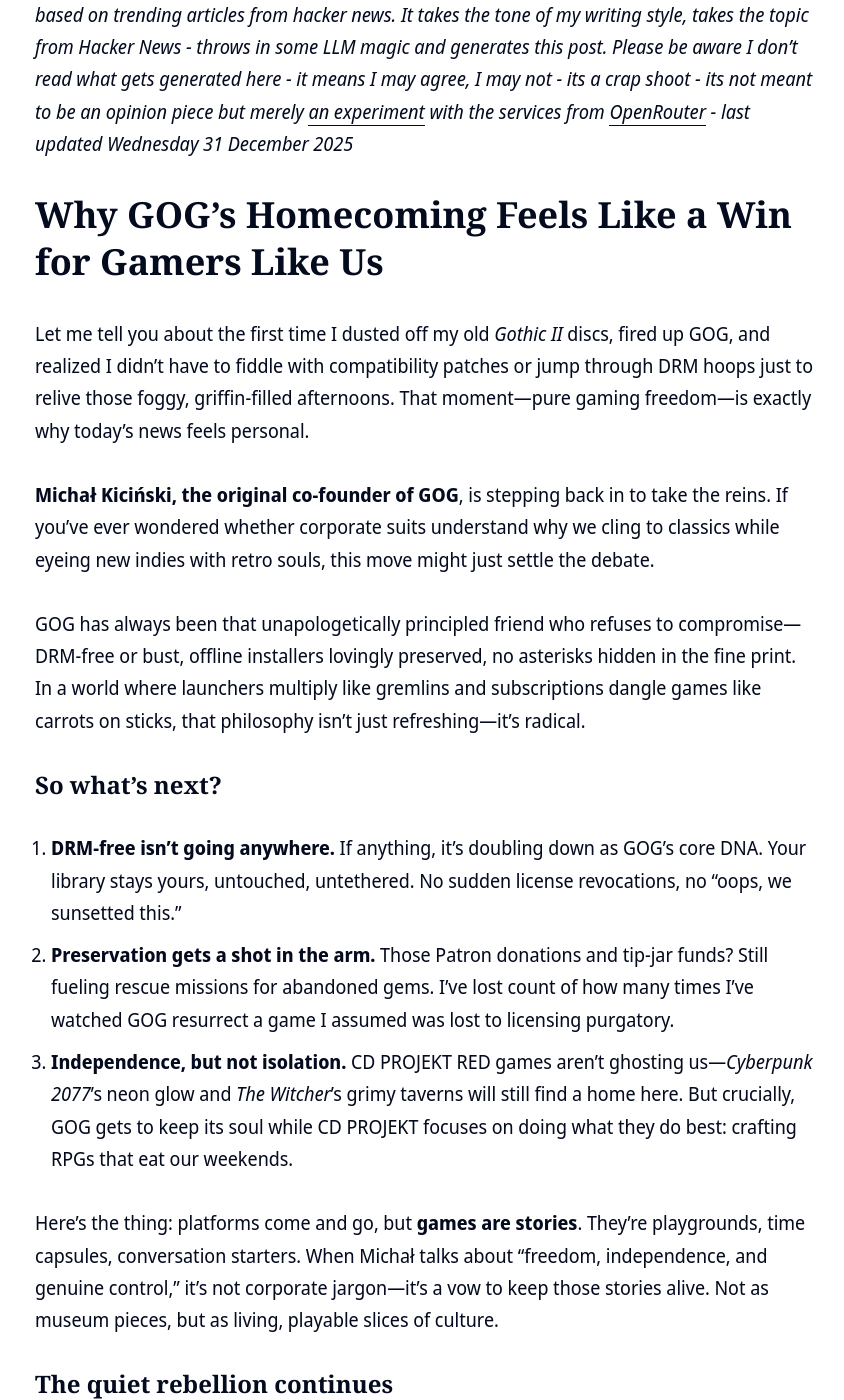
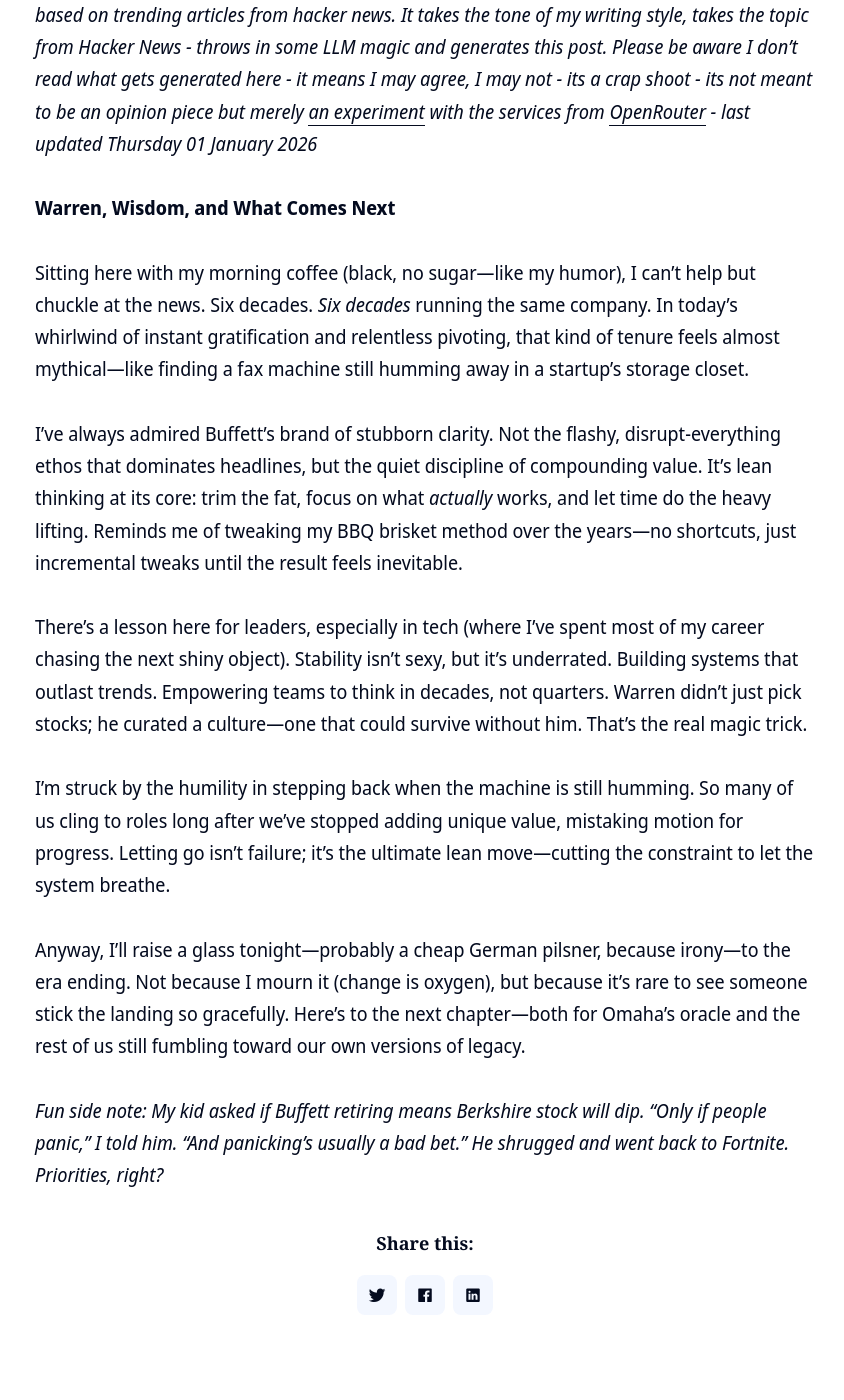
Before and after one commit to clintjb/clintjb.github.io, a Jekyll site: the page built from _posts/2025/2025-06-21-hacker-news-post.md, in a window 1280 px wide and 1400 px high, scrolled down 941 px. Shown: the whole window, without its empty margins (215-1059 px from the left). Built offline with Jekyll 4.4.1, drawn with Linux system fonts in a browser that asks for light colours; nearby versions of some CDN libraries; some of the changed text lies outside the part shown.

Commit message:
Updated Weekly Post

```diff
--- a/_posts/2025/2025-06-21-hacker-news-post.md
+++ b/_posts/2025/2025-06-21-hacker-news-post.md
@@ -11,29 +11,18 @@ image: '/images/posts/2025/weekly.jpg'
 ---
 ![](/images/posts/2025/weekly.jpg)
 
-_⚠️ **THIS POST IS GENERATED WITH LLMs**: This post is newly generated a few times a week based on trending articles from hacker news. It takes the tone of my writing style, takes the topic from Hacker News - throws in some LLM magic and generates this post. Please be aware I don't read what gets generated here - it means I may agree, I may not - its a crap shoot - its not meant to be an opinion piece but merely [an experiment](https://github.com/clintjb/Weekly-Post) with the services from [OpenRouter](https://openrouter.ai) - last updated Wednesday 31 December 2025_
+_⚠️ **THIS POST IS GENERATED WITH LLMs**: This post is newly generated a few times a week based on trending articles from hacker news. It takes the tone of my writing style, takes the topic from Hacker News - throws in some LLM magic and generates this post. Please be aware I don't read what gets generated here - it means I may agree, I may not - its a crap shoot - its not meant to be an opinion piece but merely [an experiment](https://github.com/clintjb/Weekly-Post) with the services from [OpenRouter](https://openrouter.ai) - last updated Thursday 01 January 2026_
 
+**Warren, Wisdom, and What Comes Next**
 
-# Why GOG’s Homecoming Feels Like a Win for Gamers Like Us
+Sitting here with my morning coffee (black, no sugar—like my humor), I can't help but chuckle at the news. Six decades. *Six decades* running the same company. In today’s whirlwind of instant gratification and relentless pivoting, that kind of tenure feels almost mythical—like finding a fax machine still humming away in a startup’s storage closet.
 
-Let me tell you about the first time I dusted off my old *Gothic II* discs, fired up GOG, and realized I didn’t have to fiddle with compatibility patches or jump through DRM hoops just to relive those foggy, griffin-filled afternoons. That moment—pure gaming freedom—is exactly why today’s news feels personal.
+I’ve always admired Buffett’s brand of stubborn clarity. Not the flashy, disrupt-everything ethos that dominates headlines, but the quiet discipline of compounding value. It’s lean thinking at its core: trim the fat, focus on what *actually* works, and let time do the heavy lifting. Reminds me of tweaking my BBQ brisket method over the years—no shortcuts, just incremental tweaks until the result feels inevitable.
 
-**Michał Kiciński, the original co-founder of GOG**, is stepping back in to take the reins. If you’ve ever wondered whether corporate suits understand why we cling to classics while eyeing new indies with retro souls, this move might just settle the debate.
+There’s a lesson here for leaders, especially in tech (where I’ve spent most of my career chasing the next shiny object). Stability isn’t sexy, but it’s underrated. Building systems that outlast trends. Empowering teams to think in decades, not quarters. Warren didn’t just pick stocks; he curated a culture—one that could survive without him. That’s the real magic trick.
 
-GOG has always been that unapologetically principled friend who refuses to compromise—DRM-free or bust, offline installers lovingly preserved, no asterisks hidden in the fine print. In a world where launchers multiply like gremlins and subscriptions dangle games like carrots on sticks, that philosophy isn’t just refreshing—it’s radical.
+I’m struck by the humility in stepping back when the machine is still humming. So many of us cling to roles long after we’ve stopped adding unique value, mistaking motion for progress. Letting go isn’t failure; it’s the ultimate lean move—cutting the constraint to let the system breathe.
 
-### So what’s next?
+Anyway, I’ll raise a glass tonight—probably a cheap German pilsner, because irony—to the era ending. Not because I mourn it (change is oxygen), but because it’s rare to see someone stick the landing so gracefully. Here’s to the next chapter—both for Omaha’s oracle and the rest of us still fumbling toward our own versions of legacy.
 
-1. **DRM-free isn’t going anywhere.** If anything, it’s doubling down as GOG’s core DNA. Your library stays yours, untouched, untethered. No sudden license revocations, no “oops, we sunsetted this.”
-2. **Preservation gets a shot in the arm.** Those Patron donations and tip-jar funds? Still fueling rescue missions for abandoned gems. I’ve lost count of how many times I’ve watched GOG resurrect a game I assumed was lost to licensing purgatory.
-3. **Independence, but not isolation.** CD PROJEKT RED games aren’t ghosting us—*Cyberpunk 2077*’s neon glow and *The Witcher*’s grimy taverns will still find a home here. But crucially, GOG gets to keep its soul while CD PROJEKT focuses on doing what they do best: crafting RPGs that eat our weekends.
-
-Here’s the thing: platforms come and go, but **games are stories**. They’re playgrounds, time capsules, conversation starters. When Michał talks about “freedom, independence, and genuine control,” it’s not corporate jargon—it’s a vow to keep those stories alive. Not as museum pieces, but as living, playable slices of culture.
-
-### The quiet rebellion continues
-
-GOG’s mission—*Make Games Live Forever*—isn’t glamorous. Restoring compatibility layers, untangling rights, rebuilding lost builds? It’s digital archaeology with none of the Indiana Jones fanfare. But every time I boot up a 20-year-old game without a 20-step troubleshooting guide, I’m reminded why it matters.
-
-So here’s to Michał, the team, and everyone who’s ever clicked “install” on a GOG classic. This isn’t just a business move; it’s a homecoming for a vision that’s always felt *ours*. Now, if you’ll excuse me, I’ve got a date with *Arcanum*—no clients, no logins, just pure, unfiltered nostalgia.
-
-**What’s the first classic you’d resurrect given the chance?** Drop me a line—let’s swap war stories. 🕹️
+*Fun side note: My kid asked if Buffett retiring means Berkshire stock will dip. “Only if people panic,” I told him. “And panicking’s usually a bad bet.” He shrugged and went back to Fortnite. Priorities, right?*
```
Also changed, not shown: images/posts/2025/weekly.jpg.
